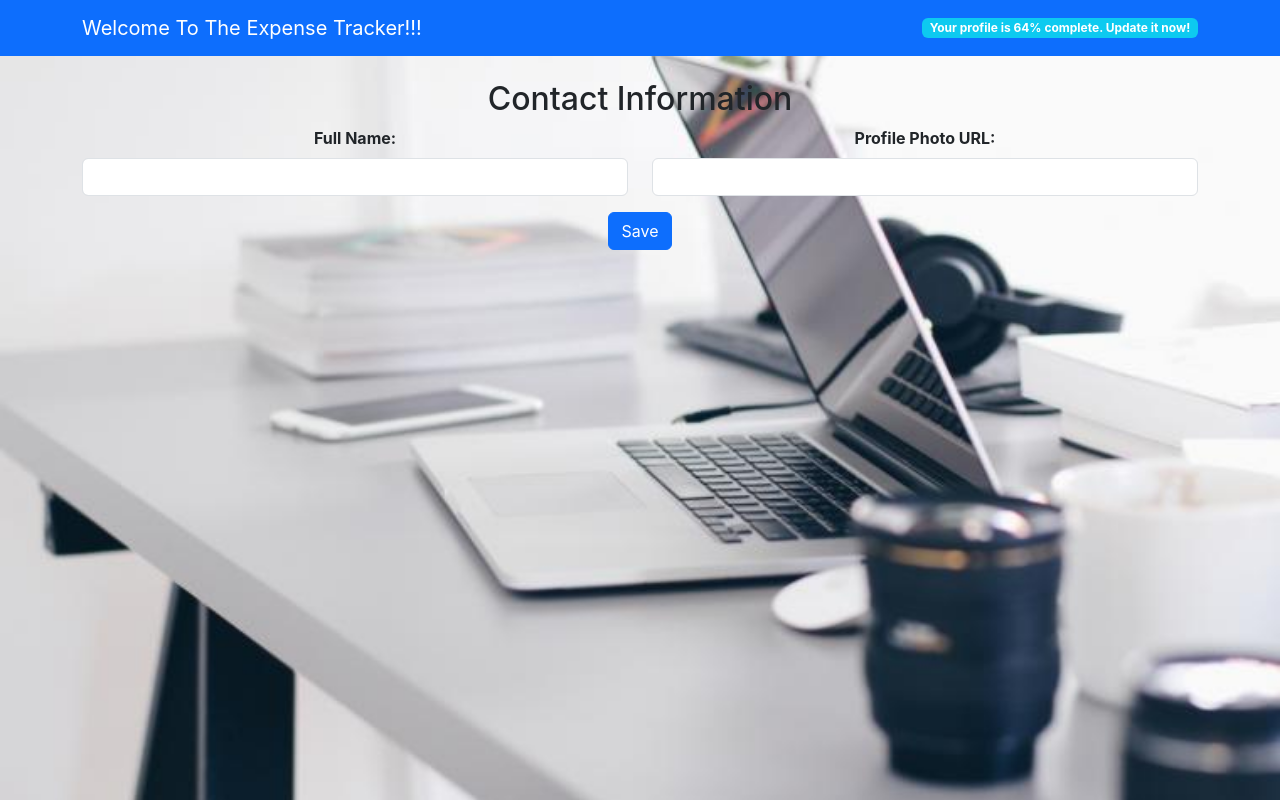
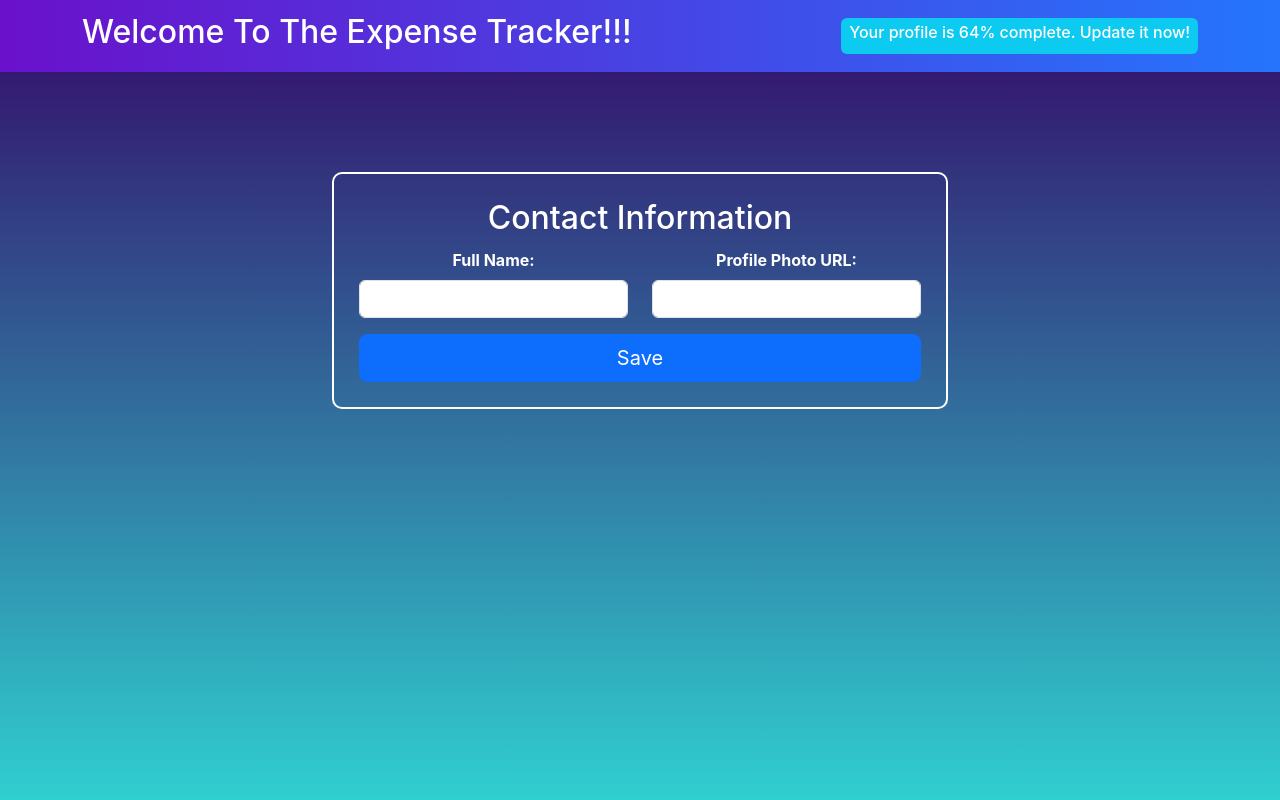
Before and after one commit to harisaini778/ExpenseTracker, a React (Create React App) app: page /Profile in a window 1280 px wide. Built offline with nearby package versions, Linux system fonts and the light colour scheme.

Commit message:
added css for the profile and home component

```diff
--- a/src/components/ForgetPassword.js
+++ b/src/components/ForgetPassword.js
@@ -2,7 +2,7 @@ import React, { useState } from "react";
 import Container from 'react-bootstrap/Container';
 import Nav from 'react-bootstrap/Nav';
 import Navbar from 'react-bootstrap/Navbar';
-import { Stack, Alert } from "react-bootstrap";
+import { Stack, Alert, Button } from "react-bootstrap";
 
 export const ForgetPassword = () => {
   const [email, setEmail] = useState("");
@@ -71,16 +71,24 @@ export const ForgetPassword = () => {
   };
 
   return (
-    <div>
-      <Navbar expand="lg" className="bg-body-tertiary">
+    <div  style={{
+   backgroundImage: "linear-gradient(to top, #30cfd0 0%, #330867 100%)",
+    minHeight: "100vh",
+    overflow : "auto",
+}}>
+      <Navbar expand="lg" fixed="top"
+      style={{
+        backgroundImage: "linear-gradient(to right, #6a11cb 0%, #2575fc 100%)",
+       fontWeight: "bolder",
+      }}>
         <Container>
-          <Navbar.Brand>Welocome To The Expense Tracker!!!</Navbar.Brand>
+          <Navbar.Brand style={{ color: "white" }}><h4>Welocome To The Expense Tracker!!!</h4></Navbar.Brand>
           <Navbar.Toggle aria-controls="basic-navbar-nav" />
           <Navbar.Collapse id="basic-navbar-nav">
             <Nav className="ms-auto">
               <Stack direction="horizontal">
-                <div>Click here to go to Login page.</div>
-                <Nav.Link href="LogIn" style={{ color: "blue" }}>Login</Nav.Link>
+                <div  style={{ color: "white" }}> <h5>Click here to go to Login page.</h5></div>
+                <Nav.Link href="LogIn" style={{ color: "yellow" }}><h5>Login</h5></Nav.Link>
               </Stack>
             </Nav>
           </Navbar.Collapse>
@@ -89,8 +97,9 @@ export const ForgetPassword = () => {
       {showAlert && <Alert variant="success" onClose={() => setShowAlert(false)} dismissible>
         Your password has been reset successfully, Now you can log in with your updated password.
       </Alert>}
-      <Container style={containerStyle}>
-        <div>
+      <Container
+      style={{marginTop:"150px",width:"50vw",border:"2px solid white",borderRadius:"10px"}}>
+        <div style={{padding:"25px"}}>
           <input
             type="email"
             placeholder="Enter your email"
@@ -112,7 +121,11 @@ export const ForgetPassword = () => {
             onChange={(e) => setConfirmPassword(e.target.value)}
             style={inputStyle}
           />
-          <button onClick={handlePasswordReset} style={buttonStyle}>Reset Password</button>
+  <div className="d-grid gap-4" style={{marginTop:"5px"}}>
+      <Button variant="outline-light" size="md" onClick={handlePasswordReset}>
+        Reset Password
+      </Button>
+    </div>
         </div>
         <div>{resetStatus}</div>
       </Container>
--- a/src/components/Home.js
+++ b/src/components/Home.js
@@ -12,7 +12,11 @@ export const Home = () => {
 
   return (
     <div>
-      <Navbar expand="lg" className="bg-dark" variant="light">
+      <Navbar expand="lg"
+       style={{
+        backgroundImage: "linear-gradient(to right, #6a11cb 0%, #2575fc 100%)",
+       fontWeight: "bolder",
+      }}>
         <Container>
           <Navbar.Brand className="text-white"><h1>Expense Tracker</h1></Navbar.Brand>
           <Navbar.Toggle aria-controls="basic-navbar-nav" />
--- a/src/components/Login.js
+++ b/src/components/Login.js
@@ -133,12 +133,13 @@ export const LogIn = () => {
                   <Form.Label
                     className="mb-2"
                     style={{
-                      textAlign: "start", color: "#0E4C92",
+                      textAlign: "center", color: "#0E4C92",
                  }}
                   >
                     <h5>Your Email</h5>
                   </Form.Label>
                   <Form.Control
+                    style={{ textAlign: "center", color: "#0E4C92" }}
                     type="email"
                     className="mb-2 form-control"
                     onFocus={handleFocus}
@@ -148,11 +149,12 @@ export const LogIn = () => {
                   />
                   <Form.Label
                     className="mb-2"
-                    style={{ textAlign: "start", color: "#0E4C92" }}
+                    style={{ textAlign: "center", color: "#0E4C92" }}
                   >
                     <h5>Your Password</h5>
                   </Form.Label>
                   <Form.Control
+                    style={{ textAlign: "center", color: "#0E4C92" }}
                     type="password"
                     className="mb-2 form-control"
                     onFocus={handleFocus}
@@ -176,7 +178,6 @@ export const LogIn = () => {
                         variant="outline-primary"
                         className="m-2 btn-sm"
                           type="submit"
-                          style={{marginBottom: "10px"}}
                       >
                         Create an Account
                       </Button>
--- a/src/components/Profile.js
+++ b/src/components/Profile.js
@@ -1,7 +1,7 @@
 import React, { useState } from "react";
-import { Container, Badge, Alert, Navbar } from "react-bootstrap";
+import { Container, Badge, Alert, Navbar,Button } from "react-bootstrap";
 import { useNavigate } from "react-router-dom";
-import profile_img from "../components/assets/profile_img.jpg"
+
 
 export const Profile = () => {
   const [fullName, setFullName] = useState("");
@@ -39,11 +39,20 @@ export const Profile = () => {
   };
 
   return (
-    <div className="profile-container" style={{ backgroundImage: `url(${profile_img})`, minHeight: "100vh", backgroundSize: "cover", backgroundRepeat: "no-repeat" }}>
-      <Navbar expand="lg" bg="primary" variant="dark">
+    <div className="profile-container"
+       style={{
+       backgroundImage: "linear-gradient(to top, #30cfd0 0%, #330867 100%)",
+      minHeight: "100vh",
+}}
+    >
+      <Navbar expand="lg"
+       style={{
+        backgroundImage: "linear-gradient(to right, #6a11cb 0%, #2575fc 100%)",
+       fontWeight: "bolder",
+      }}>
        <Container>
-          <Navbar.Brand>
-            Welcome To The<br className="d-sm-none" /> Expense Tracker!!!
+          <Navbar.Brand style={{ color: "white" }}>
+            <h2>Welcome To The<br className="d-sm-none" /> Expense Tracker!!!</h2>
           </Navbar.Brand>
           <Navbar.Toggle aria-controls="basic-navbar-nav" />
           <Navbar.Collapse className="justify-content-end">
@@ -55,20 +64,23 @@ export const Profile = () => {
               }}
               onClick={() => navigate("/UserDetailsDisplay")} // Navigate when badge is clicked
             >
-              Your profile is 64% complete. Update it now!
+              <h6>Your profile is 64% complete. Update it now!</h6>
             </Badge>
           </Navbar.Collapse>
         </Container>
       </Navbar>
-      <Container>
+      <Container
+      style={{marginTop:"100px",width:"50vw"}}>
         {/* Success Alert */}
         {showAlert && (
-          <Alert variant="success" onClose={() => setShowAlert(false)} dismissible>
-            User details have been saved successfully!
+          <Alert variant="success" onClose={() => setShowAlert(false)} dismissible
+          style={{color:"white"}}>
+            <h3>User details have been saved successfully!</h3>
           </Alert>
         )}
-        <div className="mt-4">
-          <h2>Contact Information</h2>
+        <div className="mt-4"
+        style={{color:"white",border:"2px solid white",borderRadius:"10px",padding:"25px"}}>
+          <h2 style={{marginBottom:"10px"}}>Contact Information</h2>
           <form onSubmit={handleSubmit}>
             <div className="row">
               <div className="col-md-6 mb-3" style={{fontWeight:"bold"}}>
@@ -98,9 +110,11 @@ export const Profile = () => {
                 />
               </div>
             </div>
-            <button type="submit" className="btn btn-primary">
-              Save
-            </button>
+             <div className="d-grid gap-2">
+            <Button variant="primary" size="lg" onClick={handleSubmit}>
+             Save
+           </Button>
+            </div>
           </form>
         </div>
       </Container>
```
